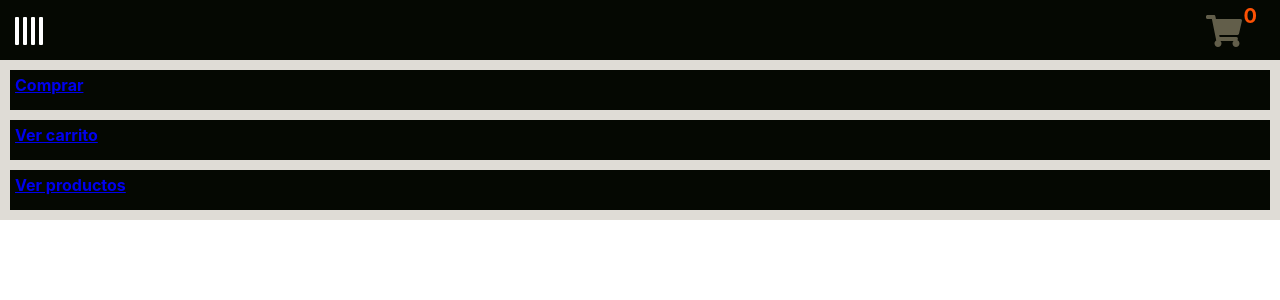
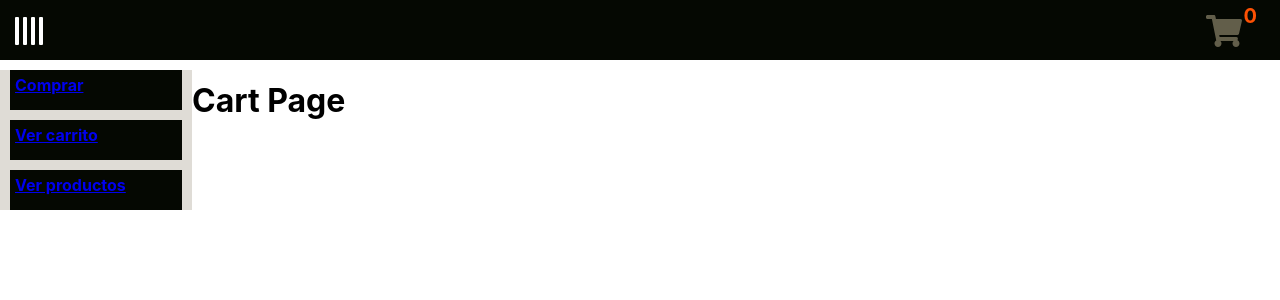
Before and after one commit to daniemc/shopping-cart, a React (Create React App) app: page /cart in a window 1280 px wide. Shown: the top 300 px of the page. Built offline with nearby package versions, Linux system fonts and the light colour scheme.

Commit message:
add extra components (empty) to test routes, fix some styles in App compoents

```diff
--- a/src/App.css
+++ b/src/App.css
@@ -8,6 +8,11 @@ Colors {
 }
 */
 
-.content {
+.container {
   display: flex;
 }
+
+.sidebar-menu {
+  max-width: 15%;
+  min-width: 15%;
+}
--- a/src/App.js
+++ b/src/App.js
@@ -2,6 +2,8 @@ import React, { Component } from "react";
 import "./App.css";
 import NavBar from "./components/NavBar";
 import ShoppingPage from "./components/ShoppingPage";
+import Cart from "./components/Cart";
+import Products from "./components/Products";
 import Menu from "./components/Menu";
 import { Route, BrowserRouter } from 'react-router-dom';
 
@@ -19,16 +21,25 @@ class App extends Component {
   render() {
     return (
       <BrowserRouter>
-        <div className="container">
+        <div className="app">
           <NavBar
             menuIsOpen={this.state.menuIsOpen}
             onMenuToggle={this.handleMenuToggle}
             />
-          <div className="content">
-            {this.state.menuIsOpen && <Menu open={this.state.menuIsOpen} />}
-              <Route exact path="/shop" component={ShoppingPage} />
+            <div className="container">
+              { this.state.menuIsOpen &&
+                <div className="sidebar-menu">
+                  <Menu open={this.state.menuIsOpen} />
+                </div>
+              }
+              <div className="page-content">
+                <Route exact path="/shop" component={ShoppingPage} />
+                <Route exact path="/cart" component={Cart} />
+                <Route exact path="/products" component={Products} />
+              </div>
+            </div>
+
           </div>
-        </div>
       </BrowserRouter>
     );
   }
--- /dev/null
+++ b/src/components/Cart.jsx
@@ -0,0 +1,10 @@
+import React, { Component } from 'react';
+
+class Cart extends Component {
+    state = {  }
+    render() {
+        return ( <div><h1>Cart Page</h1></div> );
+    }
+}
+
+export default Cart;
--- /dev/null
+++ b/src/components/Products.jsx
@@ -0,0 +1,10 @@
+import React, { Component } from 'react';
+
+class Product extends Component {
+    state = {  }
+    render() {
+        return ( <div><h1>Products Page</h1></div> );
+    }
+}
+
+export default Product;
--- a/src/components/menu.css
+++ b/src/components/menu.css
@@ -1,5 +1,4 @@
 .menu {
-  width: 100%;
   background-color: #dfdcd6;
   animation: slide-up 0.5s ease;
 }
```
